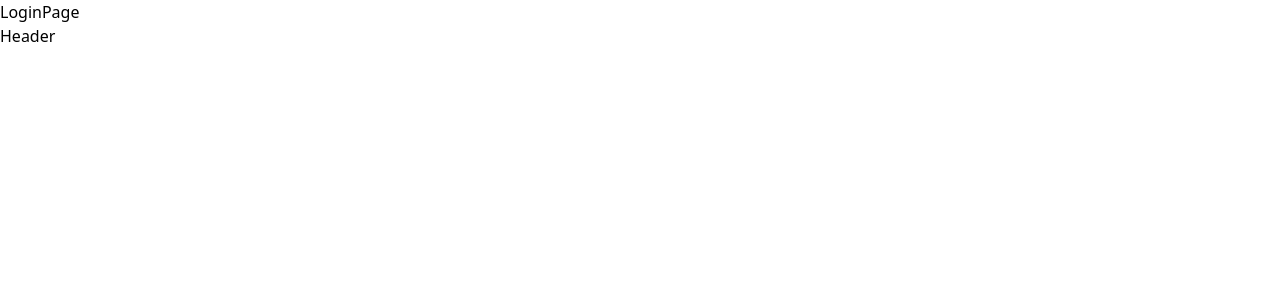
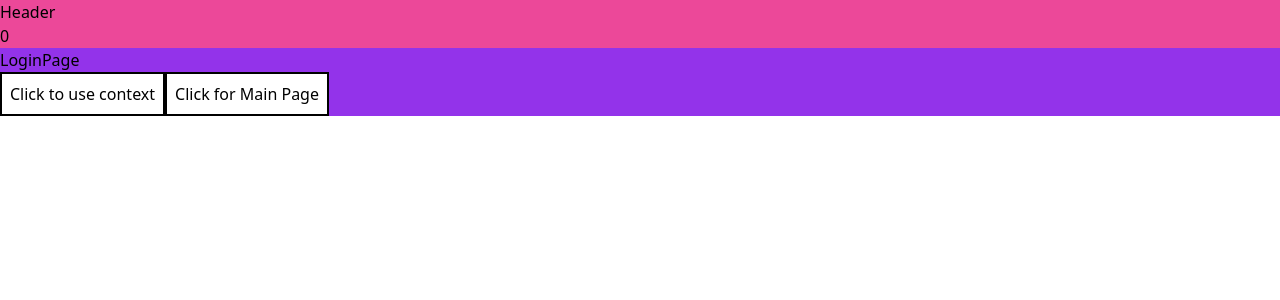
Before and after one commit to marcusryden92/Hinder, a React (Vite) app: page / in a window 1280 px wide. Shown: the top 300 px of the page. Built offline with nearby package versions, Linux system fonts and the light colour scheme.

Commit message:
context and routing

```diff
--- a/package.json
+++ b/package.json
@@ -10,8 +10,12 @@
     "preview": "vite preview"
   },
   "dependencies": {
+    "localforage": "^1.10.0",
+    "match-sorter": "^6.3.3",
     "react": "^18.2.0",
-    "react-dom": "^18.2.0"
+    "react-dom": "^18.2.0",
+    "react-router-dom": "^6.21.3",
+    "sort-by": "^1.2.0"
   },
   "devDependencies": {
     "@types/react": "^18.2.43",
--- a/src/App.jsx
+++ b/src/App.jsx
@@ -1,12 +1,20 @@
-import Header from "./components/Header";
 import LoginPage from "./pages/LoginPage";
-import { CartProvider } from "./context/context";
+import MainPage from "./pages/MainPage";
+import Root from "./pages/Root";
+import { Context } from "./context/context";
+import { BrowserRouter, Routes, Route } from "react-router-dom";
 
 export default function App() {
   return (
-    <CartProvider>
-      <LoginPage />
-      <Header />
-    </CartProvider>
+    <Context>
+      <BrowserRouter>
+        <Routes>
+          <Route path="/" element={<Root />}>
+            <Route index element={<LoginPage />} />
+            <Route path="/MainPage" element={<MainPage />} />
+          </Route>
+        </Routes>
+      </BrowserRouter>
+    </Context>
   );
 }
--- a/src/components/Header.jsx
+++ b/src/components/Header.jsx
@@ -1,7 +1,14 @@
 import React from "react";
+import { useContext } from "react";
+import { ContextProvider } from "../context/context";
 
-function Header() {
-  return <div>Header</div>;
+export default function Header() {
+  const { number } = useContext(ContextProvider);
+
+  return (
+    <div className={`bg-pink-500`}>
+      <p>Header</p>
+      <div>{number}</div>
+    </div>
+  );
 }
-
-export default Header;
--- a/src/context/context.jsx
+++ b/src/context/context.jsx
@@ -1,33 +1,26 @@
 import { createContext, useState, useContext } from "react";
 
 // Creating the context and assign it to a variable
-export const ProviderContext = createContext({
+export const ContextProvider = createContext({
   example: null,
   exampleFunction: () => {},
 });
 
-// Exporting the context
-// export default ProviderContext;
+// example function in the context
+export const Context = ({ children }) => {
+  const [number, setNumber] = useState(0);
 
-export const useExample = () => {
-  return useContext(ProviderContext);
-};
-
-// example function in the context
-export const CartProvider = ({ children }) => {
-  const [example, setExample] = useState(null);
-
-  const exampleFunction = () => {
-    setExample("example");
+  const add = () => {
+    setNumber(number + 1);
   };
   const value = {
-    example,
-    exampleFunction,
+    number,
+    add,
   };
 
   return (
-    <ProviderContext.Provider value={value}>
+    <ContextProvider.Provider value={value}>
       {children}
-    </ProviderContext.Provider>
+    </ContextProvider.Provider>
   );
 };
--- a/src/pages/LoginPage.jsx
+++ b/src/pages/LoginPage.jsx
@@ -1,7 +1,22 @@
 import React from "react";
+import { Link } from "react-router-dom";
+import { useContext } from "react";
+import { ContextProvider } from "../context/context";
 
-function LoginPage() {
-  return <div>LoginPage</div>;
+export default function LoginPage() {
+  const { add } = useContext(ContextProvider);
+
+  return (
+    <div className="bg-purple-600">
+      <p>LoginPage</p>
+      <button onClick={add} className={`border-2 border-black p-2 bg-white`}>
+        Click to use context
+      </button>
+      <Link to="/MainPage">
+        <button className={`border-2 border-black p-2 bg-white`}>
+          Click for Main Page
+        </button>
+      </Link>
+    </div>
+  );
 }
-
-export default LoginPage;
--- a/src/pages/MainPage.jsx
+++ b/src/pages/MainPage.jsx
@@ -0,0 +1,18 @@
+import React from "react";
+import { useContext } from "react";
+import { ContextProvider } from "../context/context";
+
+export default function MainPage() {
+  const { add } = useContext(ContextProvider);
+
+  return (
+    <>
+      <div className="bg-orange-600">
+        <p>MainPage</p>
+        <button onClick={add} className={`border-2 border-black p-2 bg-white`}>
+          Click to use context
+        </button>
+      </div>
+    </>
+  );
+}
--- /dev/null
+++ b/src/pages/Root.jsx
@@ -0,0 +1,12 @@
+import React from "react";
+import Header from "../components/Header";
+import { Outlet } from "react-router-dom";
+
+export default function Root() {
+  return (
+    <>
+      <Header />
+      <Outlet />
+    </>
+  );
+}
```
Also changed, not shown: 1 other file (tests, documents, lock files or other folders).
